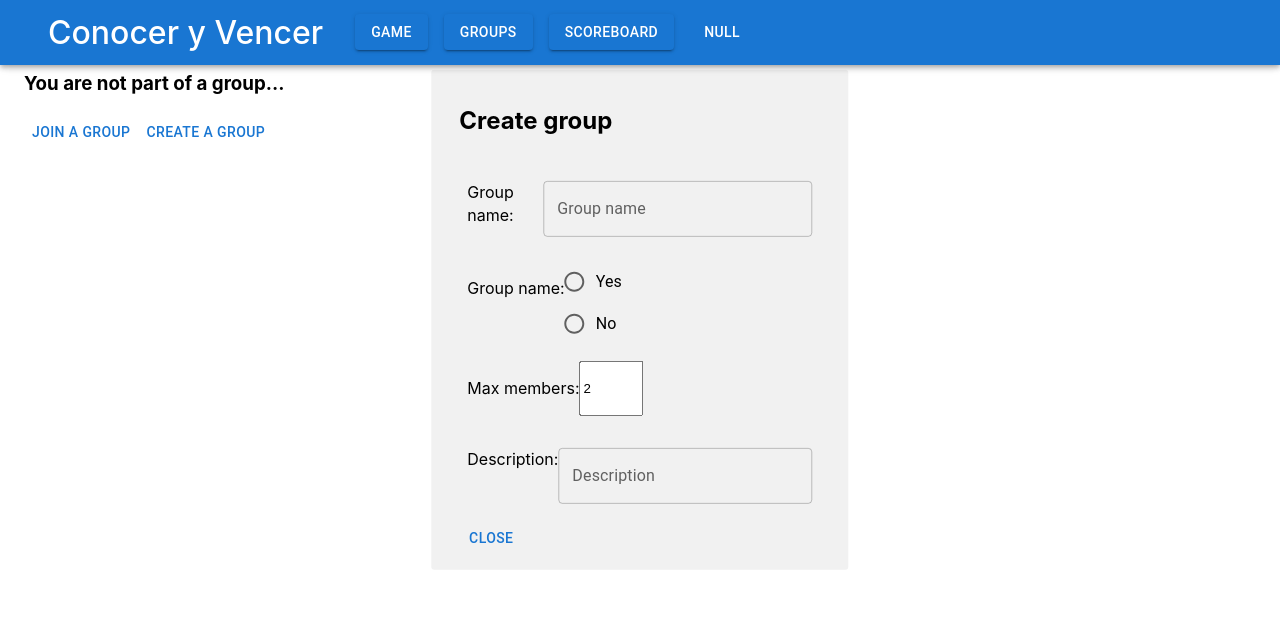
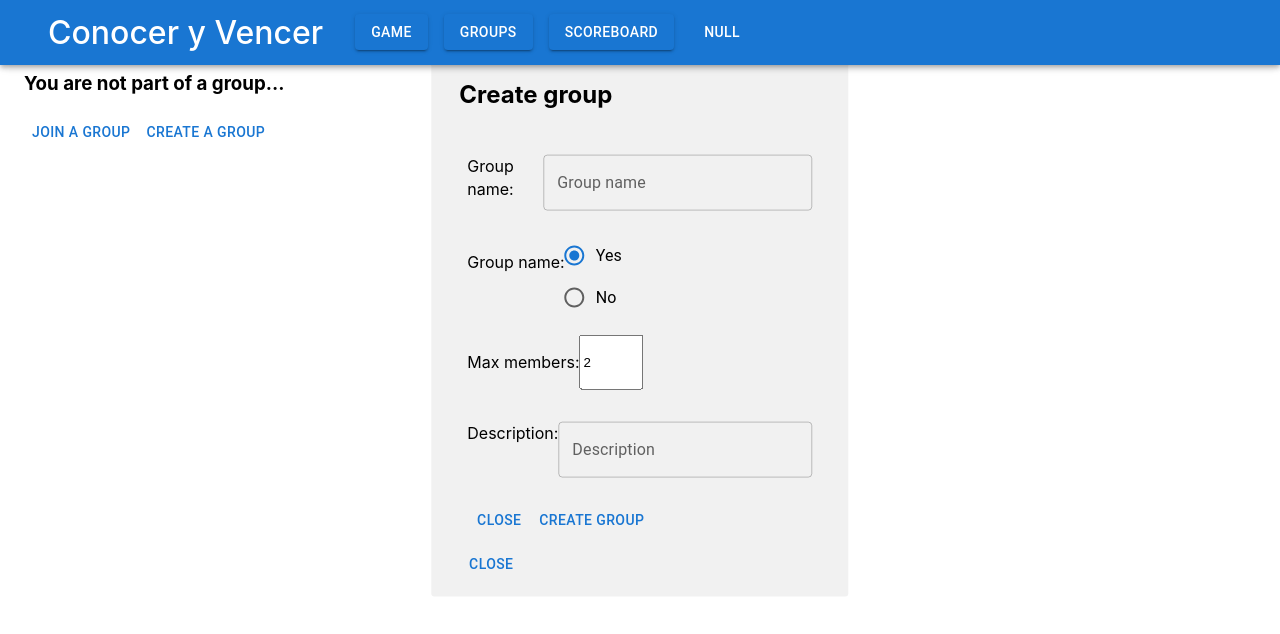
Before and after one commit to Arquisoft/wiq_en2a, a React (Create React App) app in the folder webapp/: page /groups in a window 1280 px wide. Both pictures are taken after a click on the button "CREATE A GROUP". Shown: the top 634 px of the page. Built offline with nearby package versions, Linux system fonts and the light colour scheme.

Commit message:
Crea grupos

```diff
--- a/webapp/src/pages/groups/index.tsx
+++ b/webapp/src/pages/groups/index.tsx
@@ -11,13 +11,27 @@ export const GroupsPage: React.FC<{}> = () => {
   const [error, setError] = useState('');
   const [modal, setModal] = useState(false);
   const [groupName, setGroupName] = useState('');
-  const [public0, setPublic] = useState(true);
+  const [isPublic, setPublic] = useState(true);
   const [maxMembers, setMaxMembers] = useState(2);
   const [description, setDescription] = useState('');
+  const creatorUUID =  JSON.stringify(localStorage.getItem("userUUID")).replace("\"", "").replace("\"", "");
 
   const toggleModal = () => {
     setModal(!modal);
   };
+
+  const createGroup = async () =>{
+    try{
+      console.log(groupName);
+      console.log(creatorUUID);
+      console.log(description);
+      console.log(isPublic);
+      await axios.post(`${apiEndpoint}/createGroup`, { groupName, creatorUUID, description, isPublic });
+
+    }catch (error:any) {
+      setError(error.response.data.error);
+    }
+  }
 
   const findGroups = async () =>{
     try{
@@ -71,7 +85,7 @@ export const GroupsPage: React.FC<{}> = () => {
                     <p>Group name:</p>
                     <RadioGroup
                       aria-labelledby="demo-radio-buttons-group-label"
-                      defaultValue="female"
+                      defaultValue="yes"
                       name="radio-buttons-group"
                     >
                       <FormControlLabel onSelect={() => setPublic(true)} value="yes" control={<Radio />} label="Yes" />
@@ -93,6 +107,10 @@ export const GroupsPage: React.FC<{}> = () => {
                       onChange={(e) => setDescription(e.target.value)}
                     />
                   </Stack>
+                  <Stack direction="row" padding={1}>
+                    <Button onClick={toggleModal}>Close</Button>
+                    <Button onClick={createGroup}>Create group</Button>
+                  </Stack>
                 </Grid>
                 <Button onClick={toggleModal}>Close</Button>
               </div>
```
